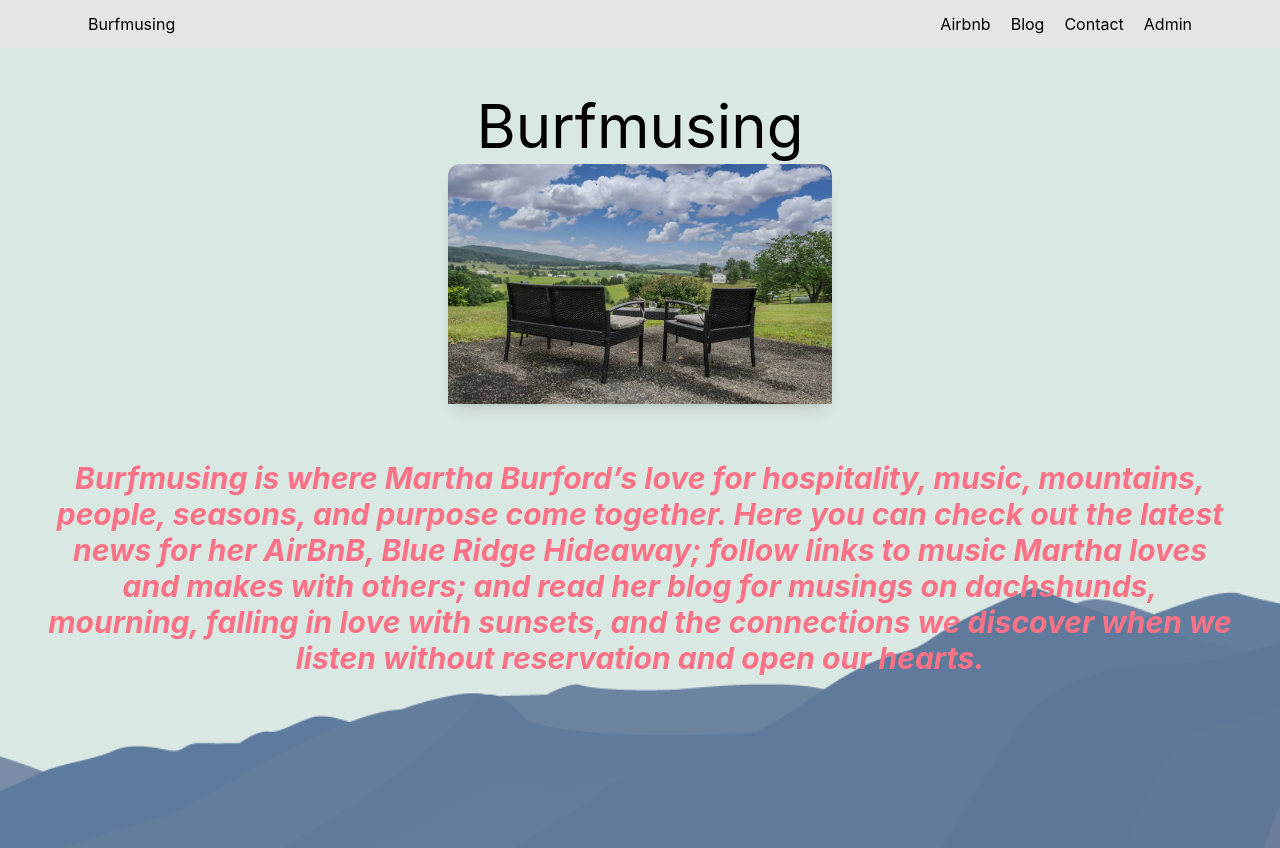
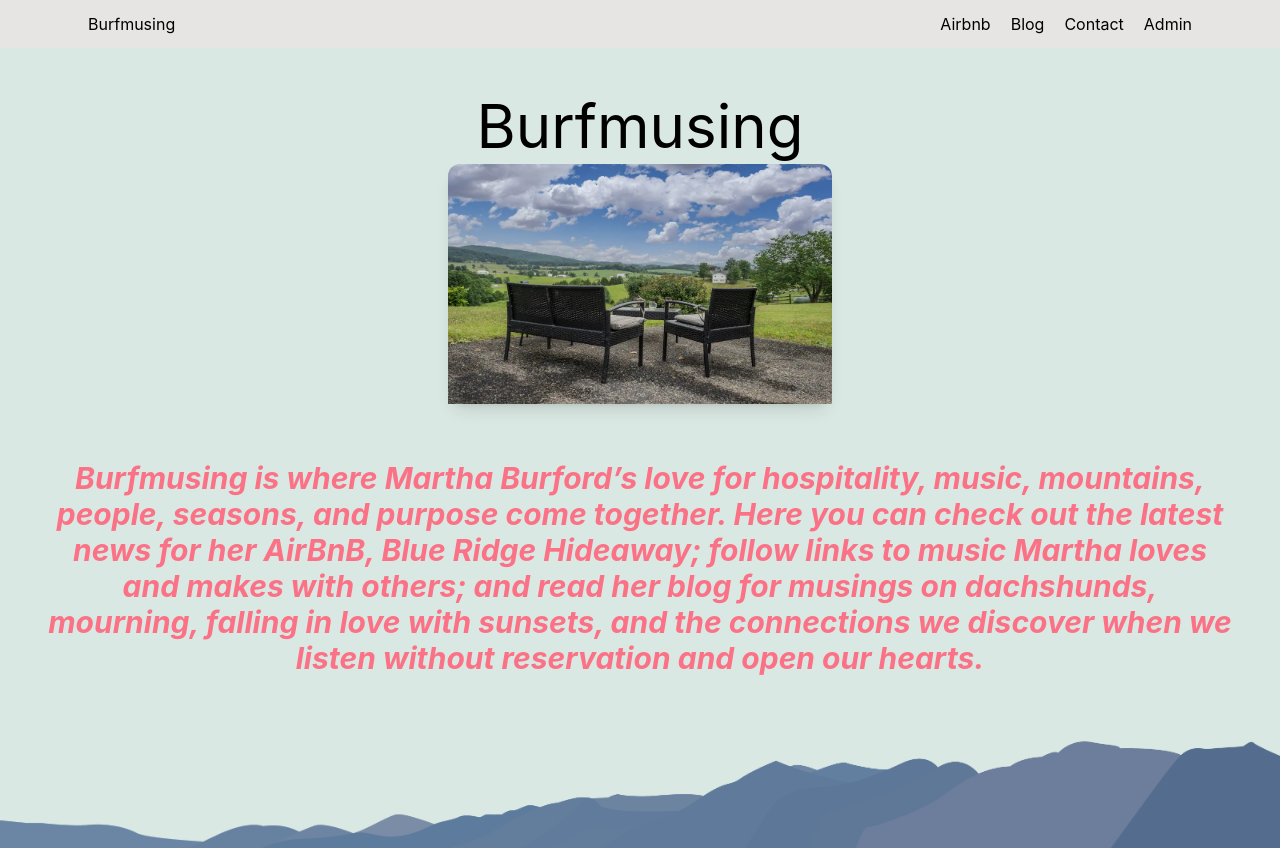
Before and after one commit to JenniferByrnes/martha-blog, a React (Create React App) app: page / in a window 1280 px wide. Built offline with nearby package versions, Linux system fonts and the light colour scheme.

Commit message:
better aspect ratio for footer

```diff
--- a/src/index.css
+++ b/src/index.css
@@ -73,7 +73,7 @@ section {
   @apply text-center w-full md:py-2 shadow-md shadow-pcGreen text-lg border-8 border-double border-pcGreen hover:bg-pcGreen hover:shadow-lg
 }
 .mountain-footer {
-    aspect-ratio: 900/300;
+    aspect-ratio: 900/100;
     width: 100%;
     background-repeat: no-repeat;
     background-position: center;
```
